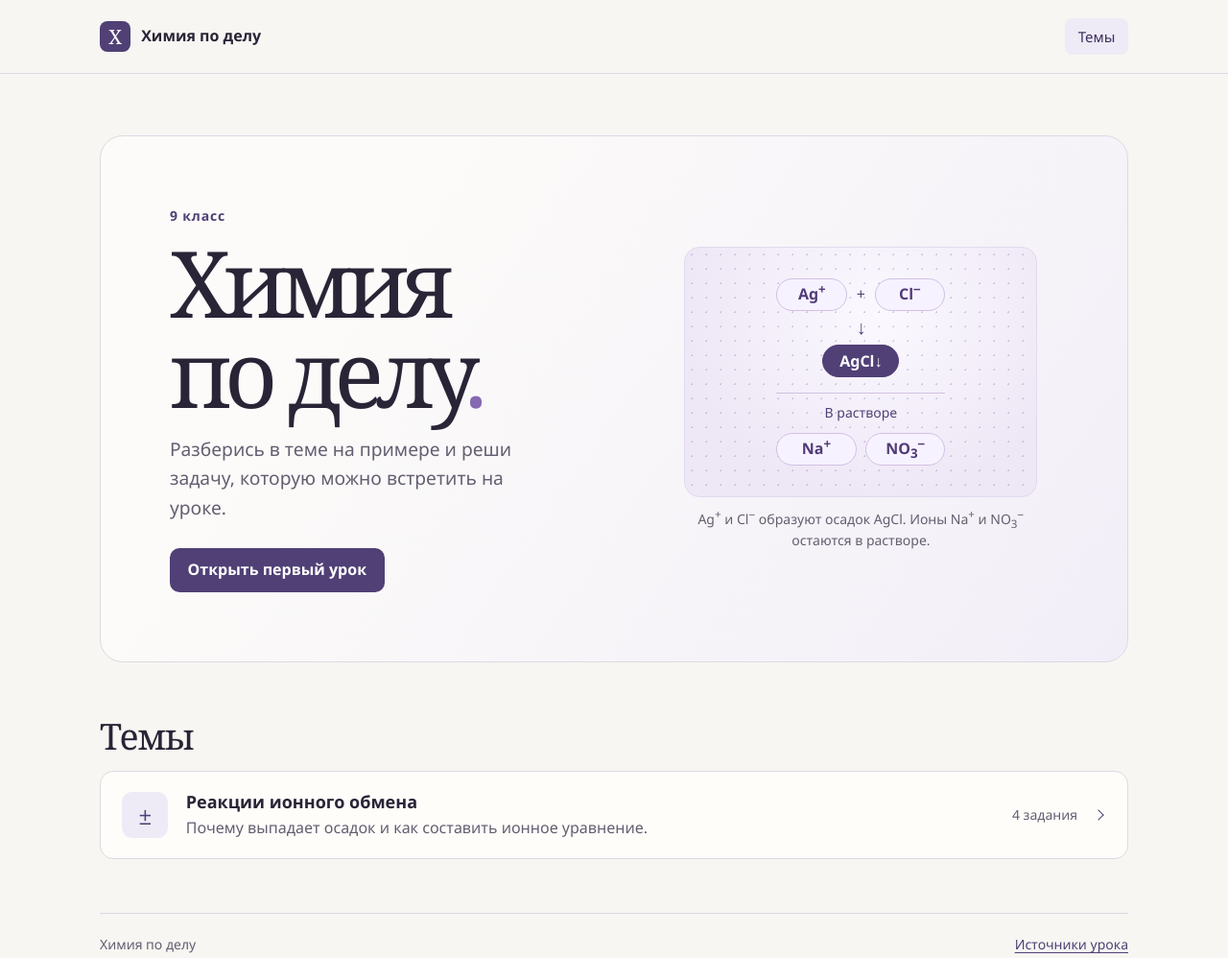
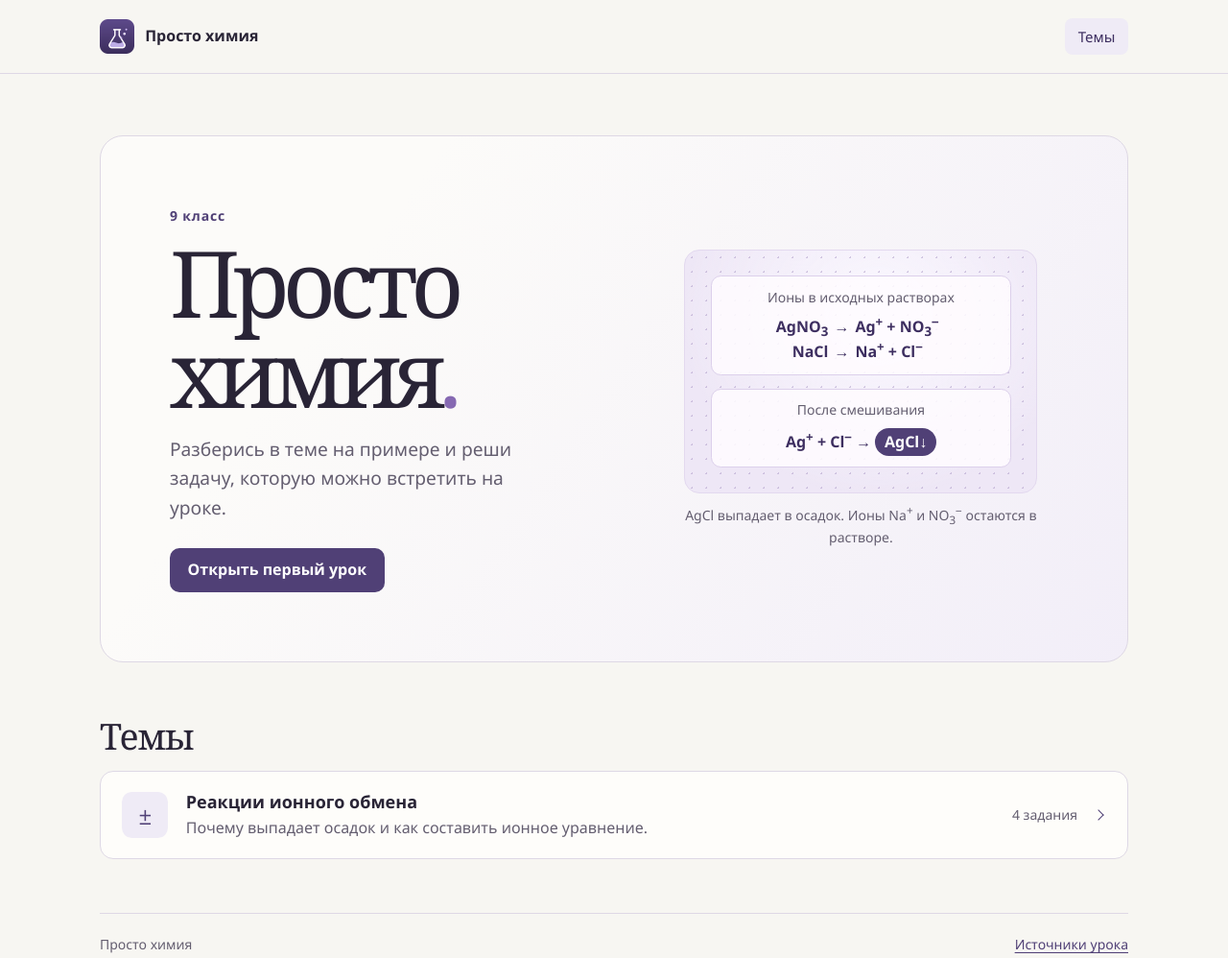
Before and after one commit to iwosw/chemistry-learning, a plain HTML site: page index.html in a window 1280 px wide. Shown: the whole page at 96% size. Drawn offline with Linux system fonts and the light colour scheme.

Commit message:
Clarify ion origins and refresh site identity

```diff
--- a/index.html
+++ b/index.html
@@ -5,16 +5,17 @@
   <meta name="viewport" content="width=device-width, initial-scale=1">
   <meta name="description" content="Химия для 9 класса. Короткие объяснения и школьные задачи с разбором.">
   <meta name="theme-color" content="#f7f6f2">
-  <title>Темы · Химия по делу</title>
-  <link rel="stylesheet" href="styles.css?v=2">
+  <title>Просто химия · Темы для 9 класса</title>
+  <link rel="icon" type="image/png" href="logo.png">
+  <link rel="stylesheet" href="styles.css?v=3">
 </head>
 <body>
   <a class="skip-link" href="#main">К содержанию</a>
   <header class="site-header">
     <div class="frame header-inner">
-      <a class="brand" href="./" aria-label="Химия по делу, главная">
-        <span class="brand-mark" aria-hidden="true">Х</span>
-        Химия по делу
+      <a class="brand" href="./" aria-label="Просто химия, главная">
+        <img class="brand-mark" src="logo.png" width="36" height="36" alt="">
+        Просто химия
       </a>
       <nav aria-label="Основная навигация">
         <a class="nav-link" href="./" aria-current="page">Темы</a>
@@ -26,27 +27,26 @@
     <section class="hero" aria-labelledby="home-title">
       <div class="hero-copy">
         <p class="eyebrow">9 класс</p>
-        <h1 id="home-title">Химия<br>по делу<span class="title-period">.</span></h1>
+        <h1 id="home-title">Просто<br>химия<span class="title-period">.</span></h1>
         <p class="lead">Разберись в теме на примере и реши задачу, которую можно встретить на уроке.</p>
         <a class="button" href="ion-exchange.html">Открыть первый урок</a>
       </div>
 
       <figure class="hero-figure">
-        <div class="ion-diagram" aria-hidden="true">
-          <div class="diagram-reactants">
-            <span class="diagram-ion">Ag<sup>+</sup></span>
-            <span>+</span>
-            <span class="diagram-ion">Cl<sup>−</sup></span>
+        <div class="ion-diagram">
+          <div class="diagram-block">
+            <p class="diagram-label">Ионы в исходных растворах</p>
+            <div class="diagram-equations">
+              <p class="diagram-equation"><strong>AgNO<sub>3</sub></strong><span>→</span><span>Ag<sup>+</sup> + NO<sub>3</sub><sup>−</sup></span></p>
+              <p class="diagram-equation"><strong>NaCl</strong><span>→</span><span>Na<sup>+</sup> + Cl<sup>−</sup></span></p>
+            </div>
           </div>
-          <span class="diagram-arrow">↓</span>
-          <span class="diagram-product">AgCl↓</span>
-          <div class="diagram-spectators">
-            <span>В растворе</span>
-            <span class="diagram-ion">Na<sup>+</sup></span>
-            <span class="diagram-ion">NO<sub>3</sub><sup>−</sup></span>
+          <div class="diagram-block">
+            <p class="diagram-label">После смешивания</p>
+            <p class="diagram-reaction">Ag<sup>+</sup> + Cl<sup>−</sup> → <strong class="diagram-product">AgCl↓</strong></p>
           </div>
         </div>
-        <figcaption>Ag<sup>+</sup> и Cl<sup>−</sup> образуют осадок AgCl. Ионы Na<sup>+</sup> и NO<sub>3</sub><sup>−</sup> остаются в растворе.</figcaption>
+        <figcaption>AgCl выпадает в осадок. Ионы Na<sup>+</sup> и NO<sub>3</sub><sup>−</sup> остаются в растворе.</figcaption>
       </figure>
     </section>
 
@@ -69,7 +69,7 @@
   </main>
 
   <footer class="frame site-footer">
-    <span>Химия по делу</span>
+    <span>Просто химия</span>
     <a href="ion-exchange.html#sources">Источники урока</a>
   </footer>
 </body>
--- a/styles.css
+++ b/styles.css
@@ -42,7 +42,7 @@ h3 { font-size: 1.125rem; line-height: 1.35; }
 .site-header { border-bottom: 1px solid var(--line); }
 .header-inner { min-height: 4.75rem; display: flex; align-items: center; justify-content: space-between; gap: 1rem; }
 .brand { display: inline-flex; align-items: center; gap: .7rem; font-weight: 650; color: var(--ink); text-decoration: none; }
-.brand-mark { display: grid; place-items: center; width: 2rem; height: 2rem; background: var(--accent); color: white; border-radius: .5rem; font: 500 1.3rem/1 var(--serif); }
+.brand-mark { display: block; width: 2.25rem; height: 2.25rem; flex: none; }
 .nav-link { display: inline-block; padding: .45rem .85rem; border-radius: .5rem; color: var(--muted); font-size: .9375rem; text-decoration: none; }
 .nav-link:hover, .nav-link[aria-current] { color: var(--accent-dark); background: var(--wash); }
 
@@ -81,39 +81,37 @@ h3 { font-size: 1.125rem; line-height: 1.35; }
 .hero-figure figcaption { margin-top: .75rem; color: var(--muted); text-align: center; font-size: .875rem; }
 .ion-diagram {
   display: grid;
-  justify-items: center;
-  gap: .35rem;
-  padding: clamp(1rem, 3.5vw, 2rem) 1rem;
+  gap: .875rem;
+  padding: clamp(.85rem, 3vw, 1.65rem);
   border-radius: 1rem;
   border: 1px solid #e3d9ef;
   background-color: #eee7f6;
   background-image: radial-gradient(#aa98c580 1px, transparent 1px), radial-gradient(ellipse at 55% 27%, #fbf9ff, transparent 72%);
   background-size: 15px 15px, 100% 100%;
 }
-.diagram-reactants, .diagram-spectators {
+.diagram-block {
   display: grid;
-  align-items: center;
-  grid-template-columns: repeat(2, minmax(0, 1fr));
-  gap: .6rem;
-  width: min(100%, 11rem);
+  justify-items: center;
+  gap: .45rem;
+  padding: .65rem .5rem;
+  border-radius: .65rem;
+  border: 1px solid #dcd0eb;
+  background: #fffcffdd;
   text-align: center;
-  color: var(--accent);
 }
-.diagram-reactants { grid-template-columns: minmax(0, 1fr) auto minmax(0, 1fr); }
-.diagram-arrow { color: var(--accent); font-size: 1.25rem; line-height: 1.2; }
-.diagram-ion, .diagram-product {
-  padding: .3em .5em;
-  border: 1px solid #d1c1e3;
+.diagram-label { color: var(--muted); font-size: .875rem; }
+.diagram-equation { display: grid; grid-template-columns: 3.7rem 1.25rem 6.2rem; align-items: baseline; gap: .25rem; text-align: left; }
+.diagram-equation strong { text-align: right; }
+.diagram-equation > :nth-child(2) { text-align: center; }
+.diagram-equation, .diagram-reaction { color: var(--accent-dark); font-weight: 600; }
+.diagram-product {
+  display: inline-block;
+  padding: .12em .6em;
   border-radius: 99px;
-  background: #f7f2ff;
-  color: #513b78;
-  text-align: center;
+  background: var(--accent);
+  color: white;
   white-space: nowrap;
-  font: 600 1rem/1.4 var(--sans);
 }
-.diagram-product { min-width: 5rem; background: var(--accent); border-color: var(--accent); color: white; }
-.diagram-spectators { margin-top: .65rem; padding-top: .55rem; border-top: 1px solid #d1c1e3; }
-.diagram-spectators > :first-child { grid-column: 1 / -1; font-size: .875rem; }
 
 .topic-section { margin-top: clamp(2rem, 6vw, 3.5rem); }
 .topic-list { padding: 0; margin: 1rem 0 0; list-style: none; }
```
Also changed, not shown: ion-exchange.html (+8 -7 lines), logo.png (added).
